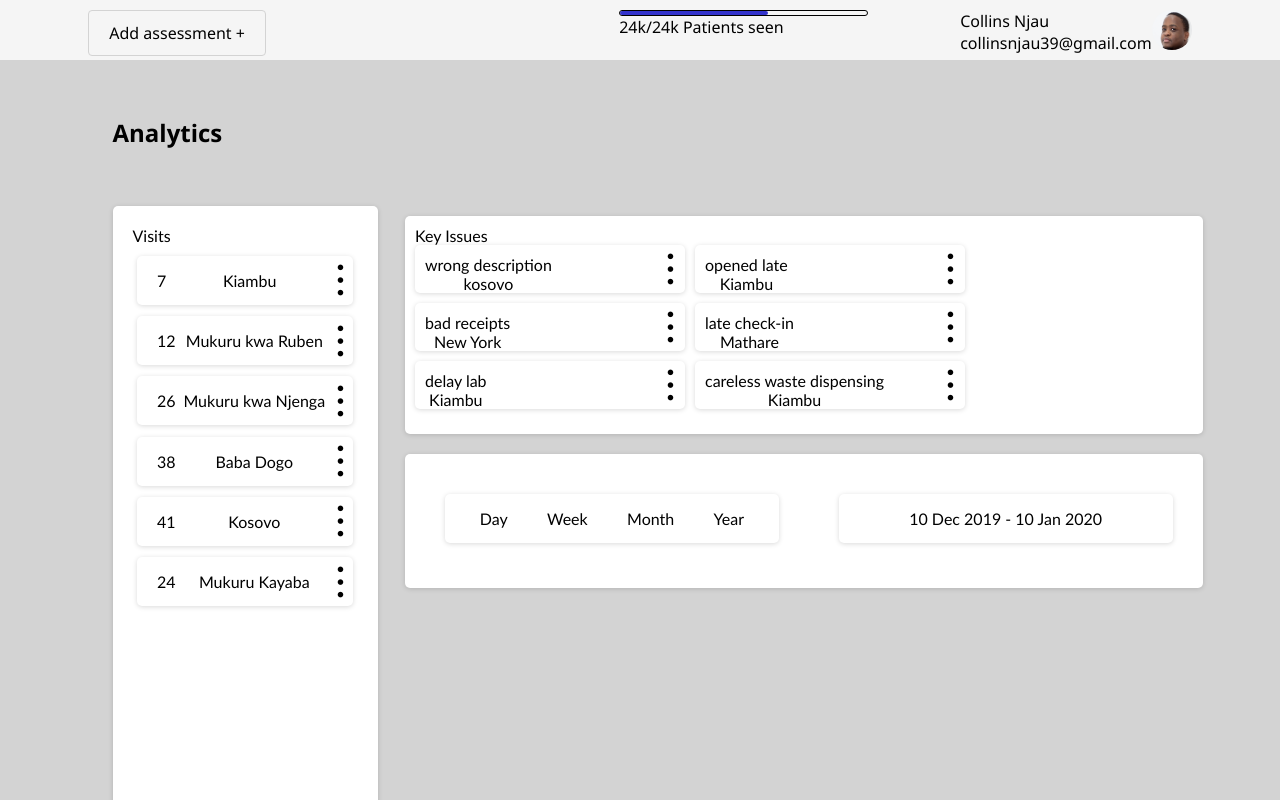
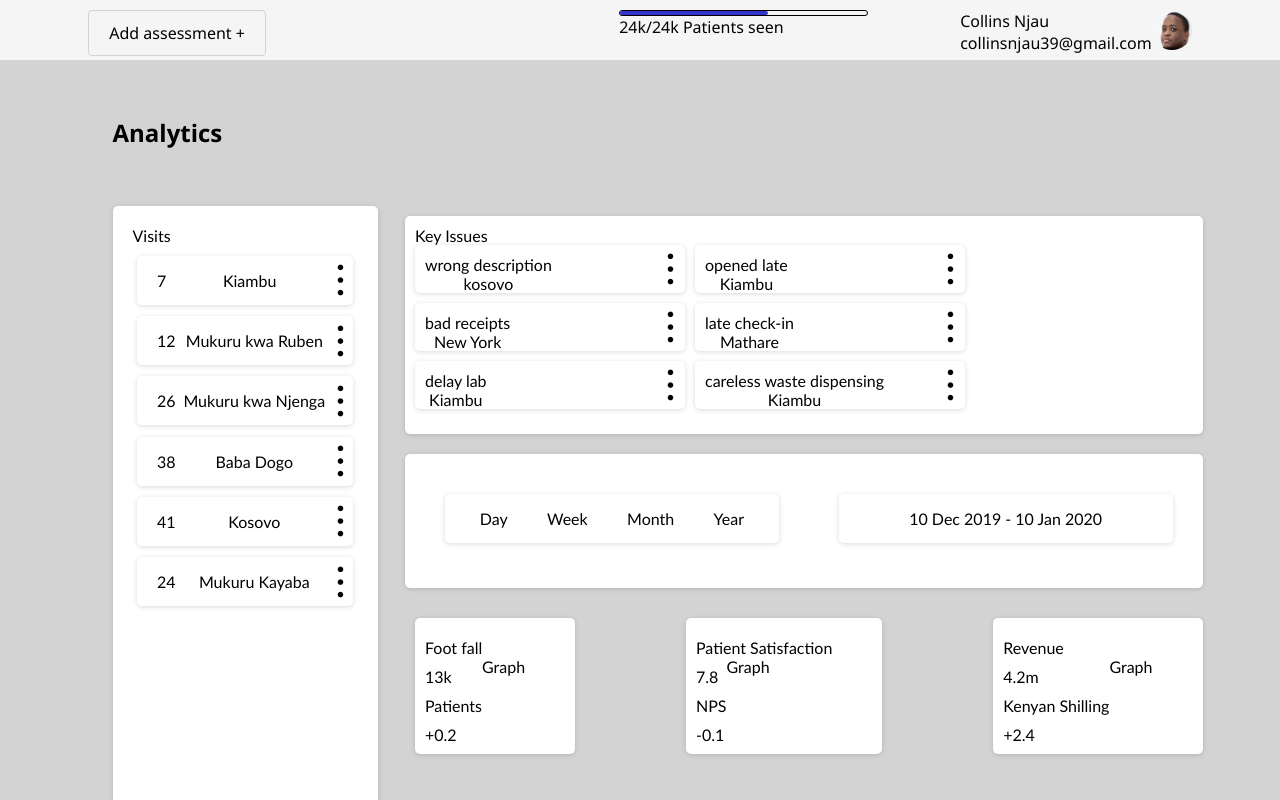
Before and after one commit to Collins33/Todoist-clone, a React (Create React App) app: page / in a window 1280 px wide. Shown: the top 800 px of the page. Built offline with nearby package versions, Linux system fonts and the light colour scheme.

Commit message:
Fix styling for statistics card

```diff
--- a/src/components/statistics/index.css
+++ b/src/components/statistics/index.css
@@ -0,0 +1,37 @@
+.statistics_container {
+  margin-top: 20px;
+  width: 90%;
+  display: flex;
+  flex-direction: row;
+  justify-content: space-between;
+  padding: 10px 0px 15px 10px;
+}
+
+.statistics_card {
+  background-color: var(--app-bg-color);
+  /* box-shadow: 0 1px 0px 1px rgba(0,0,0,0.1); */
+  border-radius: 5px;
+  box-shadow: 0 1px 5px rgba(0, 0, 0, 0.15);
+  font-family: "Trebuchet MS", "Lucida Sans Unicode", "Lucida Grande",
+    "Lucida Sans", Arial, sans-serif;
+  position: relative;
+  text-decoration: none;
+  color: black;
+  background-color: white;
+  padding: 10px 50px 10px 10px;
+}
+
+.numbers_card_section {
+  display: flex;
+  flex-direction: row;
+}
+
+.text_stat_card {
+  display: flex;
+  flex-direction: column;
+  justify-content: space-between;
+}
+
+.stat_data {
+  margin-top: 10px;
+}
--- a/src/components/statistics/index.js
+++ b/src/components/statistics/index.js
@@ -0,0 +1,20 @@
+import React from "react";
+import "./index.css";
+
+export const Statistics = ({ statistics }) => {
+  const displayStatistics = statistics.map((item, index) => (
+    <div className="statistics_card" key={index}>
+      <div className="stat_data">{item.topic}</div>
+      <div className="numbers_card_section">
+        <div className="text_stat_card">
+          <div className="stat_data">{item.number}</div>
+          <div className="stat_data">{item.demography}</div>
+          <div className="stat_data">{item.nps}</div>
+        </div>
+        <div>Graph</div>
+      </div>
+    </div>
+  ));
+
+  return <div className="statistics_container">{displayStatistics}</div>;
+};
--- a/src/views/home/index.js
+++ b/src/views/home/index.js
@@ -2,6 +2,7 @@ import React, { Component } from "react";
 import Header from "../../components/header/index";
 import { SideSelect } from "../../components/sideSelect/index";
 import { MonitorPeriod } from "../../components/period/index";
+import { Statistics } from "../../components/statistics/index";
 import KeyIssues from "../../components/keyissues/index";
 import "./index.css";
 
@@ -81,7 +82,7 @@ class Home extends Component {
     ]
   };
   render() {
-    const { selectItems, keyIssuesData } = this.state;
+    const { selectItems, keyIssuesData, statistics } = this.state;
     return (
       <div>
         <Header />
@@ -90,6 +91,7 @@ class Home extends Component {
           <div className="right_side_section">
             <KeyIssues keyIssuesData={keyIssuesData} />
             <MonitorPeriod />
+            <Statistics statistics={statistics} />
           </div>
         </div>
       </div>
```
